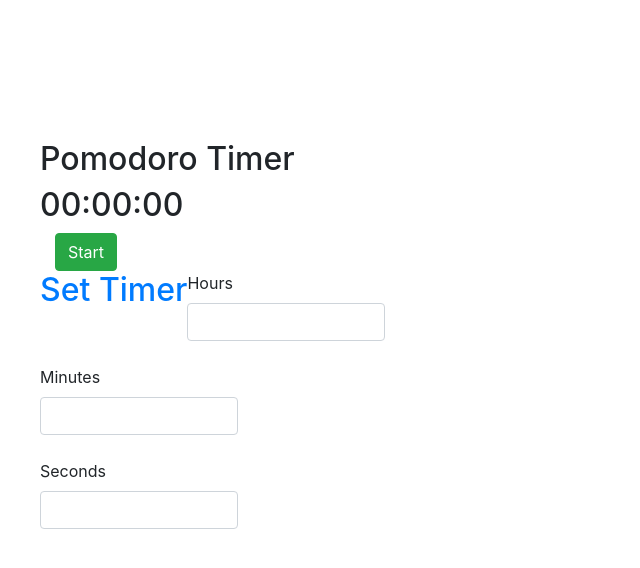
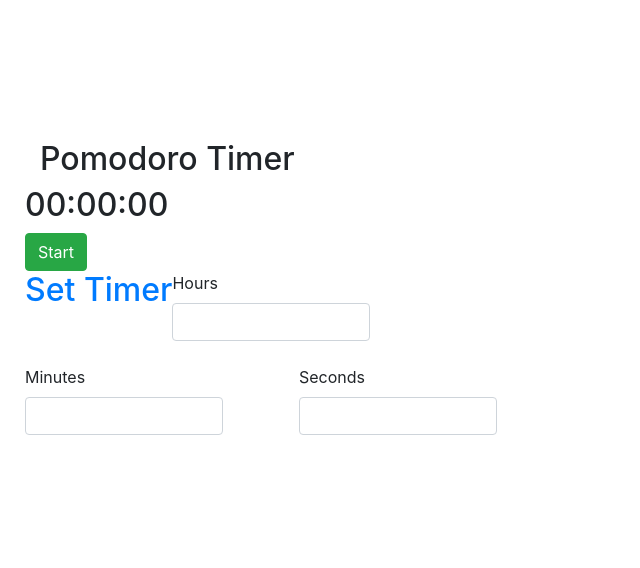
Before and after one commit to barclayd/PomodoroTimer, a React (Create React App) app: page / in a window 1280 px wide. Shown: the top 568 px of the page, without its empty margins (0-640 px from the left). Built offline with nearby package versions, Linux system fonts and the light colour scheme.

Commit message:
Separated concerns into relevant components

```diff
--- a/public/index.html
+++ b/public/index.html
@@ -19,7 +19,7 @@
       work correctly both with client-side routing and a non-root public URL.
       Learn how to configure a non-root public URL by running `npm run build`.
     -->
-    <title>Pomodoro Timer</title>
+    <title>Pomodoro TimerHeader</title>
   </head>
   <body>
     <noscript>
--- a/src/App.js
+++ b/src/App.js
@@ -1,13 +1,19 @@
 import React, { Component } from 'react';
 import './App.css';
-import Timer from './components/Timer/Timer';
+import TimerHeader from './components/TimerHeader/TimerHeader';
+import TimerDisplay from "./components/TimerDisplay/TimerDisplay";
+import TimerButton from "./components/TimerButton/TimerButtomn";
+import TimerConfig from "./components/TimerConfig/TimerConfig";
 
 class App extends Component {
   render() {
     return (
       <div className="panel panel-default app-content center-block">
           <div className="panel-body">
-              <Timer />
+              <TimerHeader/>
+              <TimerDisplay/>
+              <TimerButton/>
+              <TimerConfig/>
           </div>
       </div>
     );
--- /dev/null
+++ b/src/components/Header/Header.js
@@ -0,0 +1,9 @@
+import React from 'react';
+
+const Header = () => (
+    <div className="row">
+        <h2 className="text-center">Pomodoro Timer</h2>
+    </div>
+);
+
+export default Header;
--- a/src/components/Timer/Timer.js
+++ /dev/null
@@ -1,57 +0,0 @@
-import React, {Component} from 'react';
-import App from "../../App";
-
-
-const Timer = () => (
-
-            <div className="container-fluid">
-                <div className="row">
-                    <h2 className="text-center">Pomodoro Timer</h2>
-                </div>
-                <div className="row">
-                    <h2 className="text-center">00:00:00</h2>
-                </div>
-
-                <div className="roww">
-                    <button className="btn btn-success center-block">Start</button>
-                </div>
-
-                <div className="row">
-                    <h2 className="text-primary">Set Timer</h2>
-                    <div className="row control-row">
-                        <div className="form-group">
-                            <div className="col-sm-3">
-                                <label htmlFor="hours">Hours</label>
-                            </div>
-                            <div className="col-sm-9">
-                                <input id="hours" className="form-control" type="number"/>
-                            </div>
-                        </div>
-                    </div>
-
-                    <div className="row control-row">
-                        <div className="form-group">
-                            <div className="col-sm-3">
-                                <label htmlFor="minutes">Minutes</label>
-                            </div>
-                            <div className="col-sm-9">
-                                <input id="minutes" className="form-control" type="number"/>
-                            </div>
-                        </div>
-                    </div>
-
-                    <div className='row control-row'>
-                        <div className="form-group">
-                            <div className="col-sm-3">
-                                <label htmlFor="seconds">Seconds</label>
-                            </div>
-                            <div className="col-sm-9">
-                                <input id="seconds" className="form-control" type="number"/>
-                            </div>
-                        </div>
-                    </div>
-                </div>
-            </div>
-        );
-
-export default Timer;
--- /dev/null
+++ b/src/components/TimerButton/TimerButtomn.js
@@ -0,0 +1,10 @@
+import React from 'react';
+
+const TimerButton = () => (
+
+        <div className="row">
+            <button className="btn btn-success center-block">Start</button>
+        </div>
+);
+
+export default TimerButton;
--- /dev/null
+++ b/src/components/TimerConfig/TimerConfig.js
@@ -0,0 +1,43 @@
+import React from 'react';
+
+const TimerConfig = () => (
+    <div>
+        <div className="row">
+            <h2 className="text-primary">Set Timer</h2>
+            <div className="row control-row">
+                <div className="form-group">
+                    <div className="col-sm-3">
+                        <label htmlFor="hours">Hours</label>
+                    </div>
+                    <div className="col-sm-9">
+                        <input id="hours" className="form-control" type="number"/>
+                    </div>
+                </div>
+            </div>
+
+            <div className="row control-row">
+                <div className="form-group">
+                    <div className="col-sm-3">
+                        <label htmlFor="minutes">Minutes</label>
+                    </div>
+                    <div className="col-sm-9">
+                        <input id="minutes" className="form-control" type="number"/>
+                    </div>
+                </div>
+            </div>
+
+            <div className='row control-row'>
+                <div className="form-group">
+                    <div className="col-sm-3">
+                        <label htmlFor="seconds">Seconds</label>
+                    </div>
+                    <div className="col-sm-9">
+                        <input id="seconds" className="form-control" type="number"/>
+                    </div>
+                </div>
+            </div>
+        </div>
+    </div>
+);
+
+export default TimerConfig;
--- /dev/null
+++ b/src/components/TimerDisplay/TimerDisplay.js
@@ -0,0 +1,9 @@
+import React from 'react';
+
+const TimerDisplay = () => (
+    <div className="row">
+        <h2 className="text-center">00:00:00</h2>
+    </div>
+);
+
+export default TimerDisplay;
--- /dev/null
+++ b/src/components/TimerHeader/TimerHeader.js
@@ -0,0 +1,9 @@
+import React from 'react';
+import Header from '../Header/Header';
+
+const TimerHeader = () => (
+            <div className="container-fluid">
+                <Header />
+            </div>
+        );
+export default TimerHeader;
```
